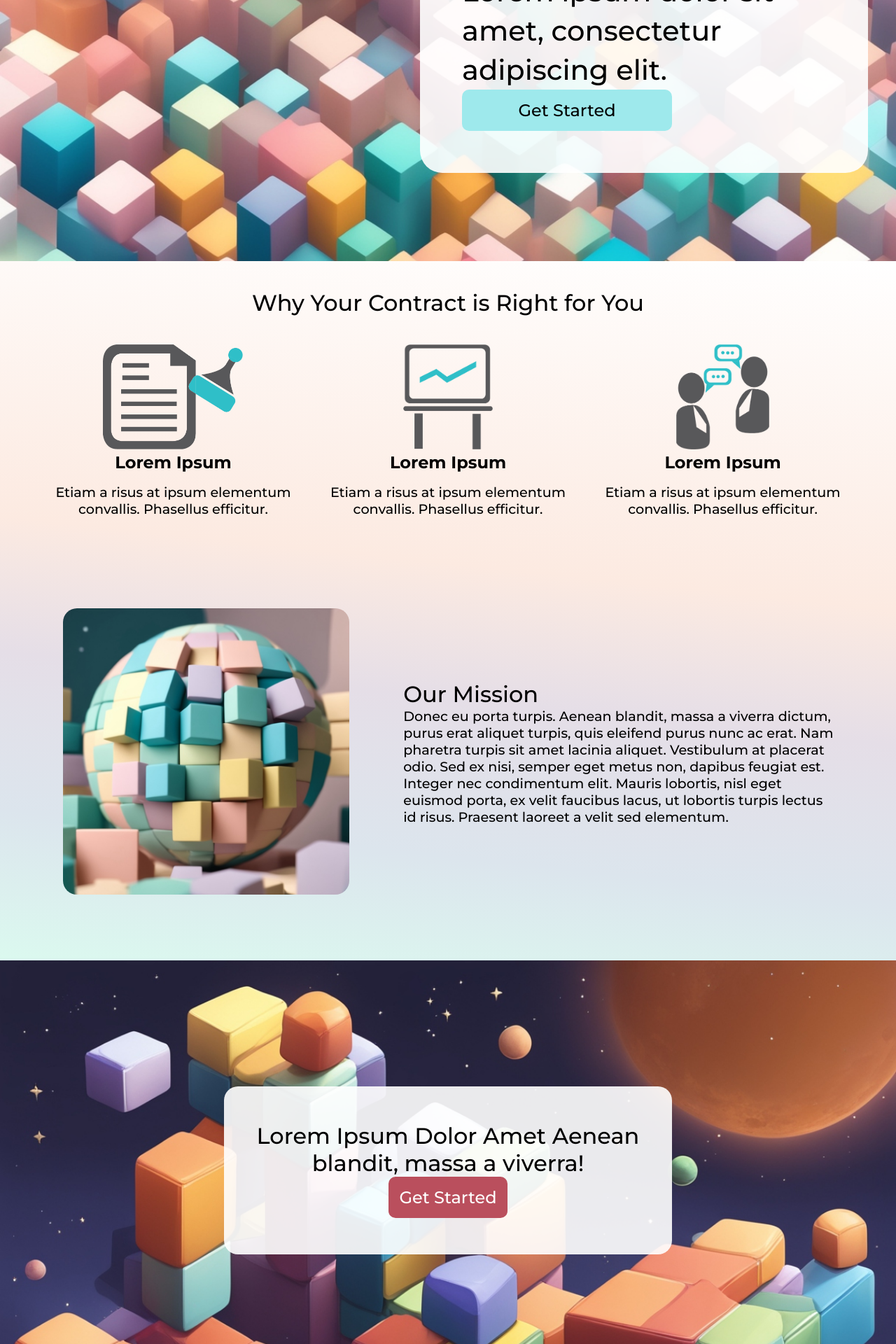
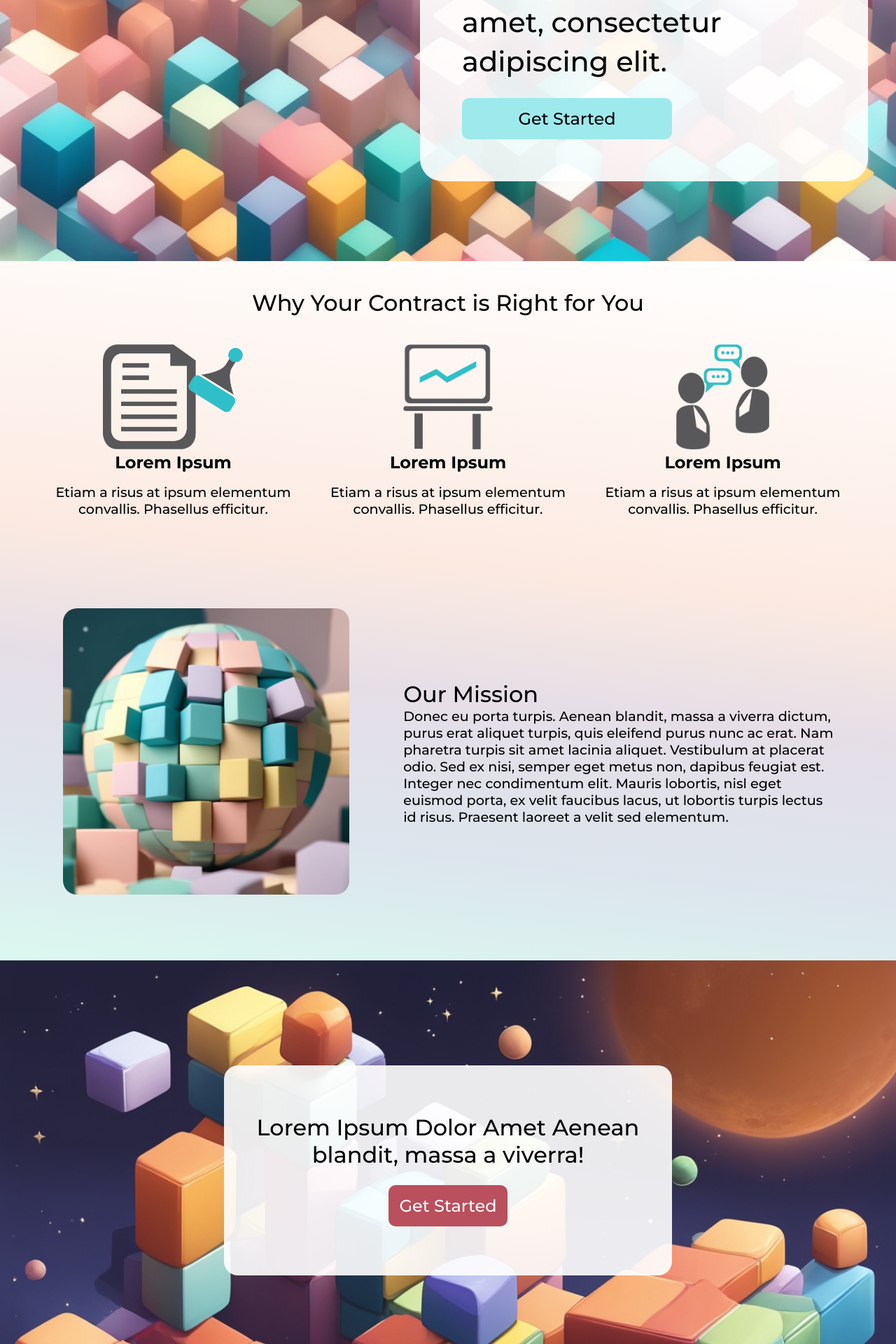
Before and after one commit to Topupchips/Block-Broker, a React (Vite) app in the folder mlh-w3-hackathon-frontend/: page / in a window 1280 px wide. Shown: the part 300-2220 px from the top of the page at 70% size. Built offline with nearby package versions, Linux system fonts and the light colour scheme.

Commit message:
Resolved some css inconsitencies

```diff
--- a/mlh-w3-hackathon-frontend/src/App.css
+++ b/mlh-w3-hackathon-frontend/src/App.css
@@ -102,6 +102,7 @@ body{
   box-sizing: border-box;
 }
 .HomeBannerButton{
+  margin-top: 1.5rem;
   background-color: #9ee9ec; /*#50dae2, #fcadae*/
 }
 /* Combined background for Home Why and About*/
@@ -190,6 +191,7 @@ p.titledImageDescription{
   background-size: cover;
 }
 .bannerCtaTextWrapper{
+  min-height: 50%;
   padding: 40px;
   border-radius: 20px;
   background-color: var(--text-window-white);
@@ -202,6 +204,7 @@ p.titledImageDescription{
 }
 
 .bannerCtaTextWrapper button{
+  margin-top: 1.5rem;
   background-color:
   #ba4f5d;
   color: white;
```
